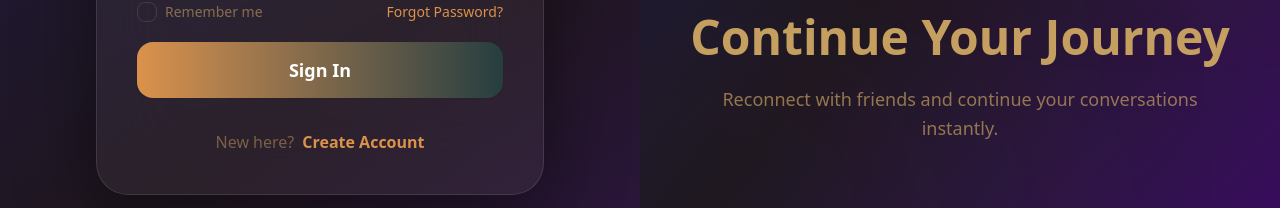
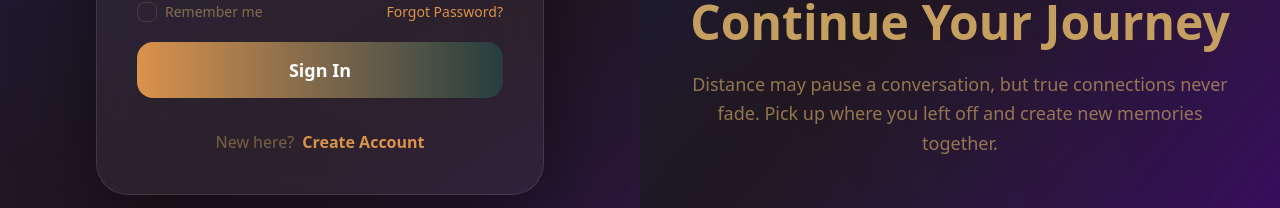
Before and after one commit to gmalo1998/Devops_CiCD_3TireProject, a React (Vite) app in the folder frontend/: page /login in a window 1280 px wide. Shown: the part 506-714 px from the top of the page. Built offline with nearby package versions, Linux system fonts and the light colour scheme; no server answers.

Commit message:
modify the ntification section

```diff
--- a/frontend/src/pages/LoginPage.jsx
+++ b/frontend/src/pages/LoginPage.jsx
@@ -279,7 +279,7 @@ const LoginPage = () => {
 
       <AuthImagePattern
         title="Continue Your Journey"
-        subtitle="Reconnect with friends and continue your conversations instantly."
+        subtitle="Distance may pause a conversation, but true connections never fade. Pick up where you left off and create new memories together."
       />
 
     </div>
```
